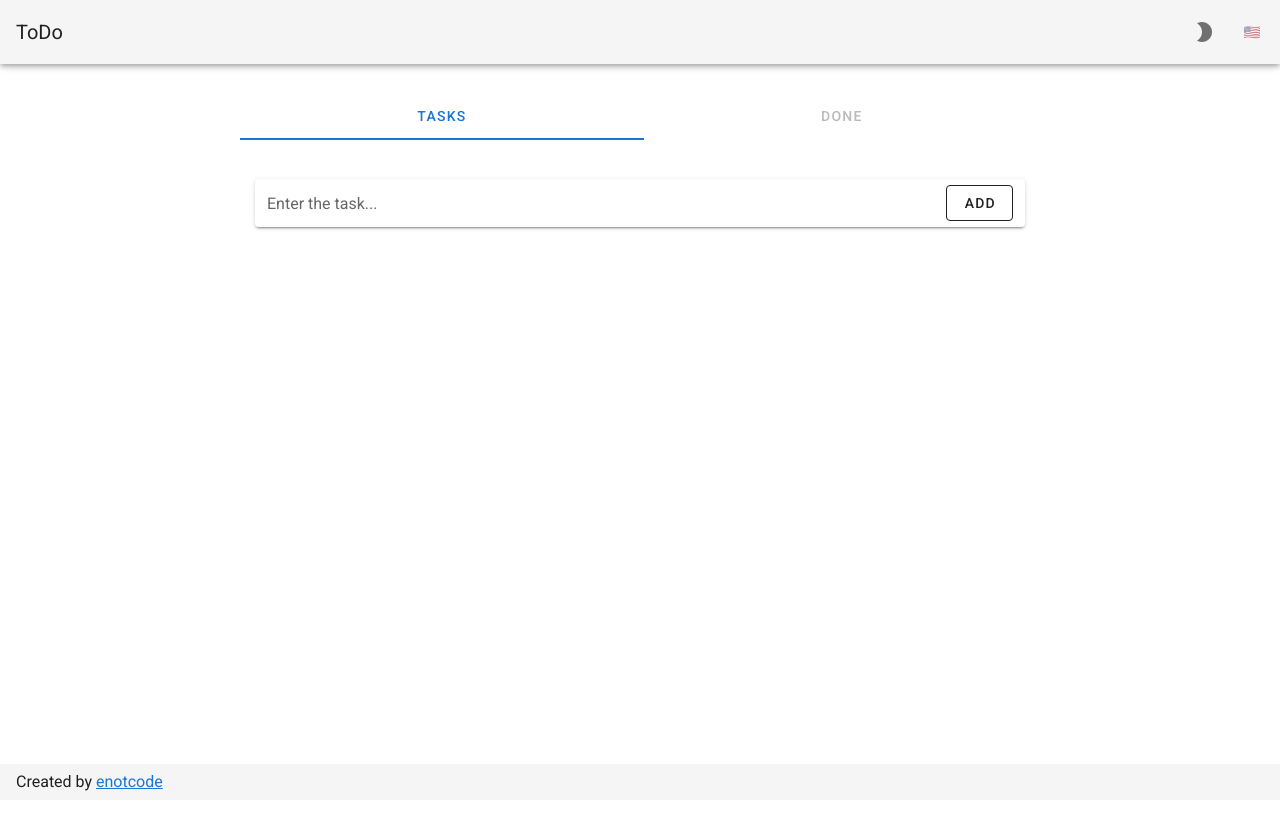
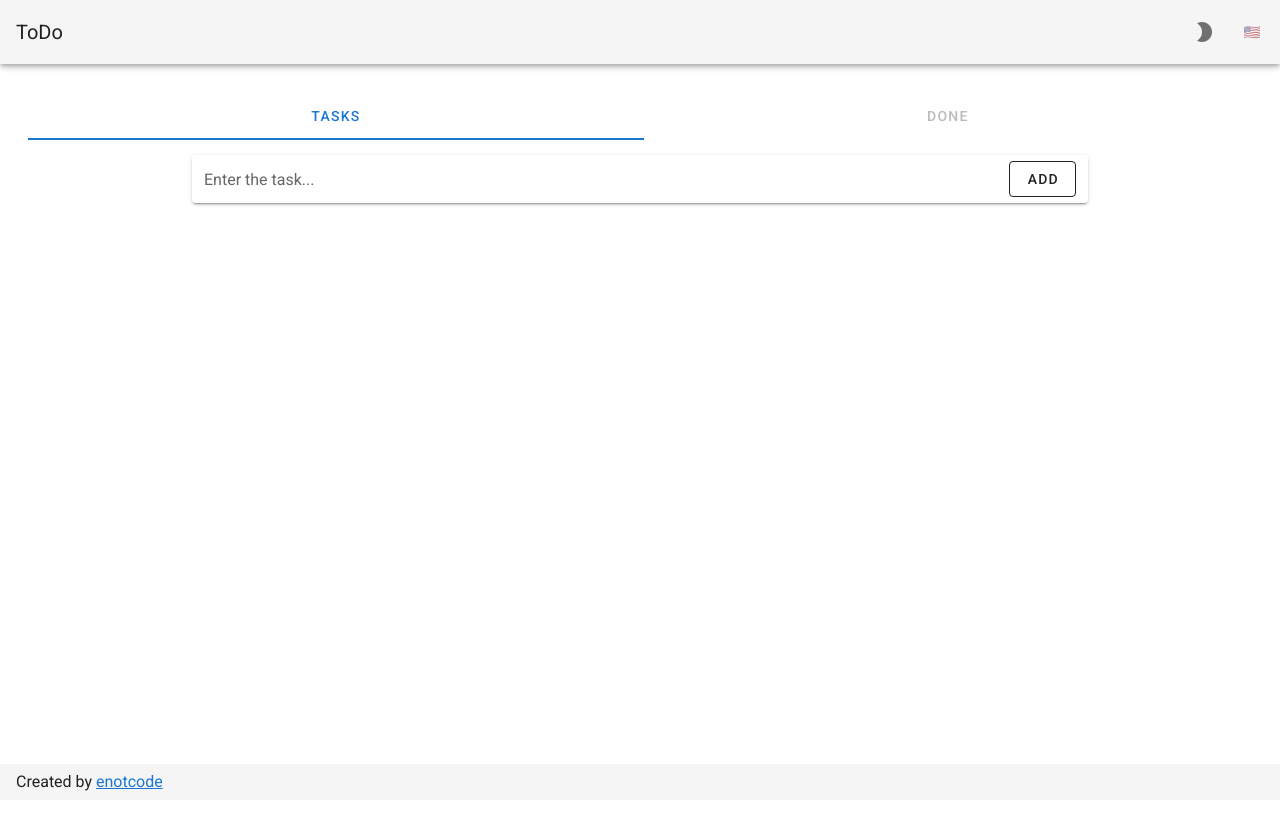
Before and after one commit to vafomin/todo, a Vue app: page / in a window 1280 px wide. Shown: the top 830 px of the page. Built offline with nearby package versions, Linux system fonts and the light colour scheme; what vue-google-signin-button would draw is missing.

Commit message:
fix: fixed the text field size

```diff
--- a/src/views/Home.vue
+++ b/src/views/Home.vue
@@ -1,7 +1,6 @@
 <template>
     <div class="v-container pa-4">
-        <v-layout class="text-xs-center" column="column" justify-center="justify-center" align-center="align-center">
-            <v-flex xs12="xs12" md10="md10">
+        <v-layout column="column" justify-center="justify-center" align-center="align-center">
             <v-tabs v-model="tab" grow>
                 <v-tab>{{ $t("tabs.tasks") }}</v-tab>
                 <v-tab :disabled="disabled">{{ $t("tabs.done") }}</v-tab>
@@ -10,12 +9,11 @@
             <v-tabs-items v-model="tab">
                 <v-tab-item>
                     <div class="tab-item-wrapper">
-                            <br>
                         <v-text-field
                                 v-model="task"
                                 :label="$t('enterTask')"
                                 solo
-                                    style="margin: 15px;"
+                                style="margin: 15px; width: 70vw;"
                         >
                             <template slot="append">
                                 <v-btn outlined @click="addTask">
@@ -31,7 +29,6 @@
                 </v-tab-item>
 
             </v-tabs-items>
-            </v-flex>
         </v-layout>
     </div>
 </template>
@@ -73,8 +70,7 @@
 
 <style>
     .tab-item-wrapper {
-        width: 50em;
-        height: calc(100vh - 48px);
+        height: calc(90vh - 48px);
         overflow-y: auto;
     }
 </style>
```
Lines whose indentation alone changed are shown as unchanged.
